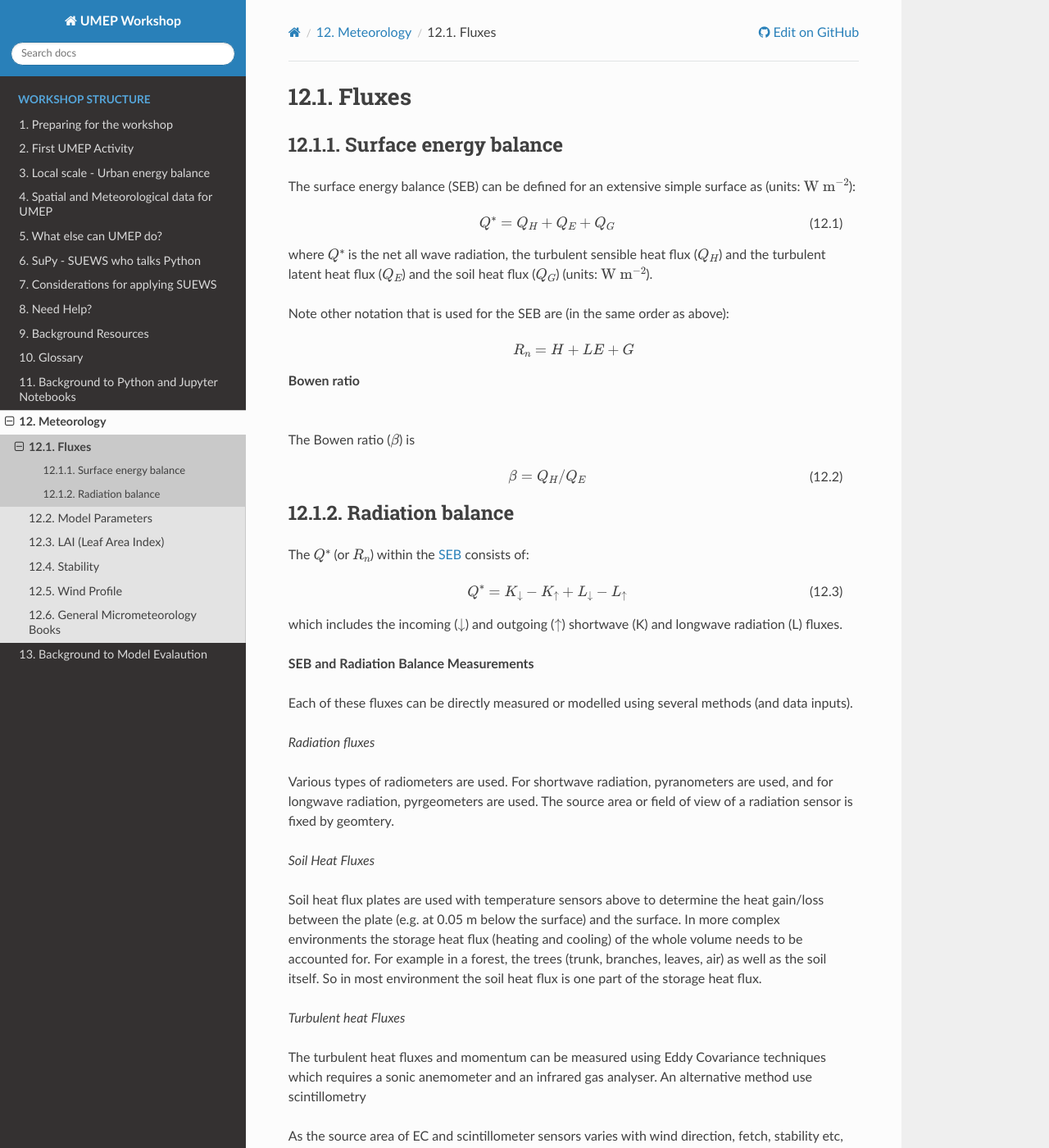
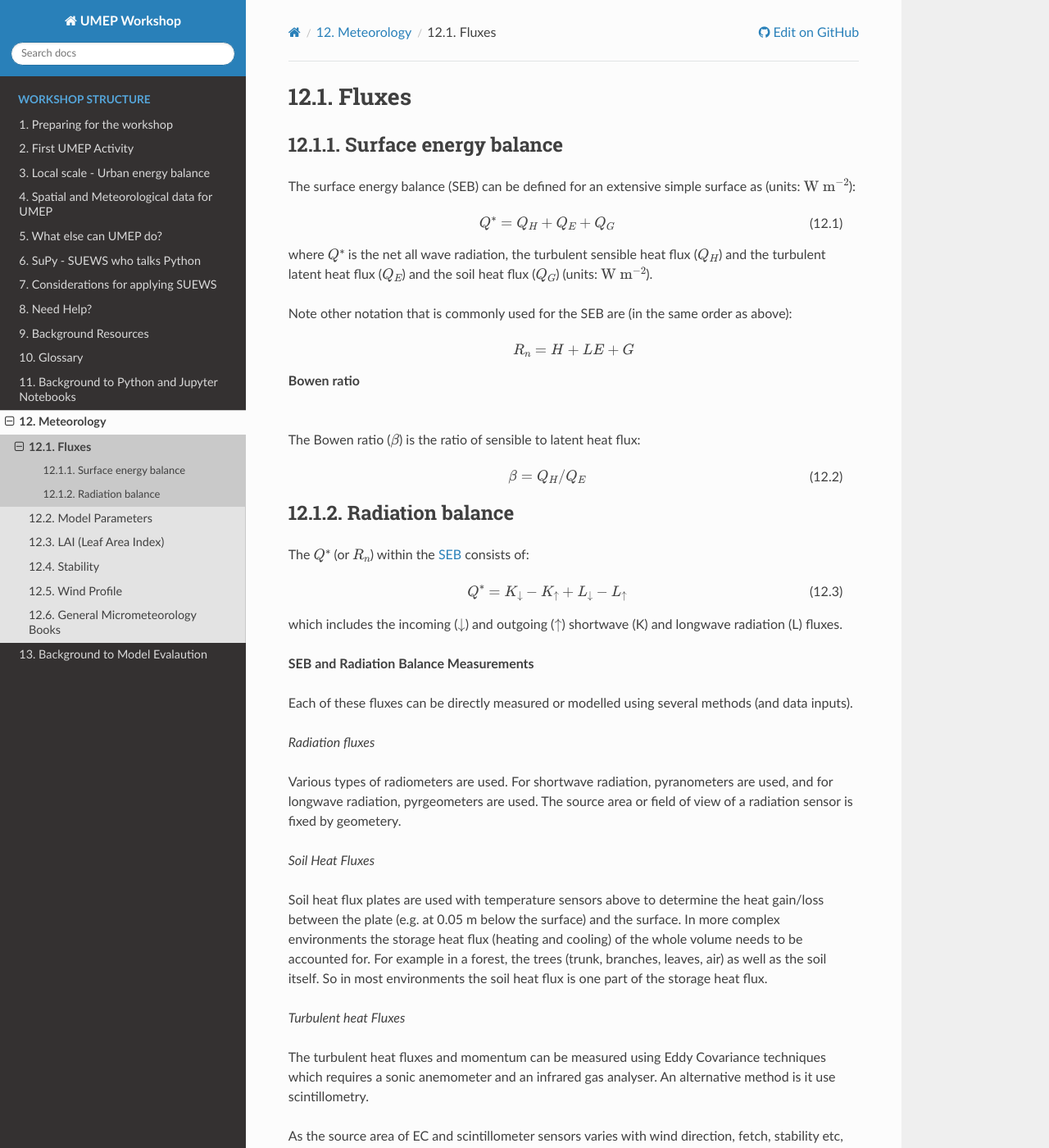
Before and after one commit to Urban-Meteorology-Reading/UMEP-Workshop, a Sphinx documentation site: the page built from source/BackGroundMet/SEB.rst, in a window 1280 px wide and 1400 px high. Shown: the whole window at 82% size. Built offline with Sphinx 7.4.7 and the Read the Docs theme 2.0.0, drawn with Linux system fonts in a browser that asks for light colours.

Commit message:
Update SEB.rst

```diff
--- a/source/BackGroundMet/SEB.rst
+++ b/source/BackGroundMet/SEB.rst
@@ -17,7 +17,7 @@ where :math:`Q^*` is the net all wave radiation, the turbulent sensible
 heat flux (:math:`Q_H`) and the turbulent latent heat flux (:math:`Q_E`) and
 the soil heat flux (:math:`Q_G`) (units: :math:`\mathrm{W \ m^{-2}}`).
 
-Note other notation that is used for the SEB are (in the same order as above):
+Note other notation that is commonly used for the SEB are (in the same order as above):
 
 .. math::
 
@@ -28,7 +28,7 @@ Note other notation that is used for the SEB are (in the same order as above):
 
 .. math::
 
-The Bowen ratio (:math:`\beta`) is
+The Bowen ratio (:math:`\beta`) is the ratio of sensible to latent heat flux:
 
 .. math::
     :label: bowen
@@ -61,19 +61,19 @@ methods (and data inputs).
 
 *Radiation fluxes*
 
-Various types of radiometers are used. For shortwave radiation, pyranometers are used, and for longwave radiation, pyrgeometers are used. The source area or field of view of a radiation sensor is fixed by geomtery.
+Various types of radiometers are used. For shortwave radiation, pyranometers are used, and for longwave radiation, pyrgeometers are used. The source area or field of view of a radiation sensor is fixed by geometery.
 
 *Soil Heat Fluxes*
 
 Soil heat flux plates are used with temperature sensors above to determine the heat gain/loss between the plate (e.g. at 0.05 m below the surface) and the surface.
-In more complex environments the storage heat flux (heating and cooling) of the whole volume needs to be accounted for. For example in a forest, the trees (trunk, branches, leaves, air) as well as the soil itself. So in most environment the soil heat flux is one part of the storage heat flux.
+In more complex environments the storage heat flux (heating and cooling) of the whole volume needs to be accounted for. For example in a forest, the trees (trunk, branches, leaves, air) as well as the soil itself. So in most environments the soil heat flux is one part of the storage heat flux.
 
 *Turbulent heat Fluxes*
 
 
 The turbulent heat fluxes and momentum can be measured using Eddy
 Covariance techniques which requires a sonic anemometer and an infrared gas analyser.
-An alternative method use scintillometry
+An alternative method is it use scintillometry.
 
 As the source area of EC and scintillometer sensors varies with wind direction, fetch, stability etc, the surface characteristics may change with time if the fetch is not homogeneous.
 
```
